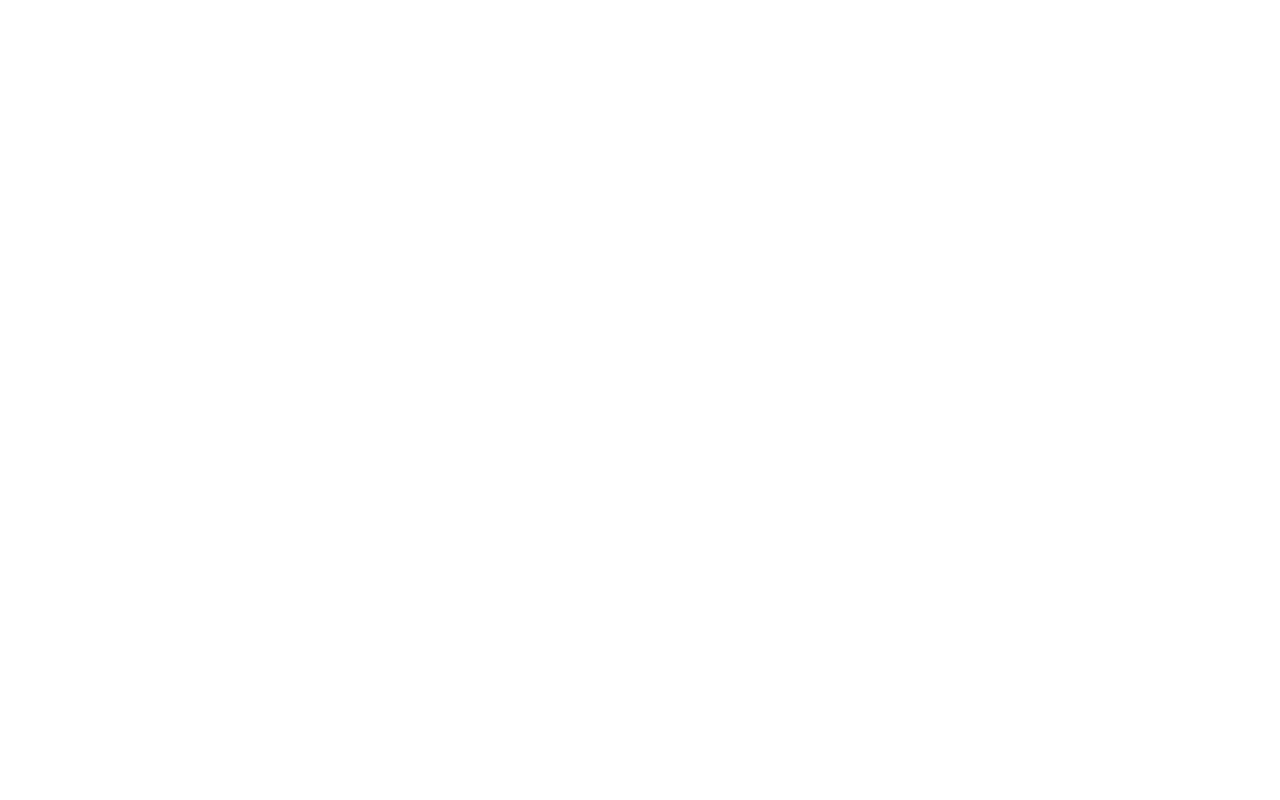
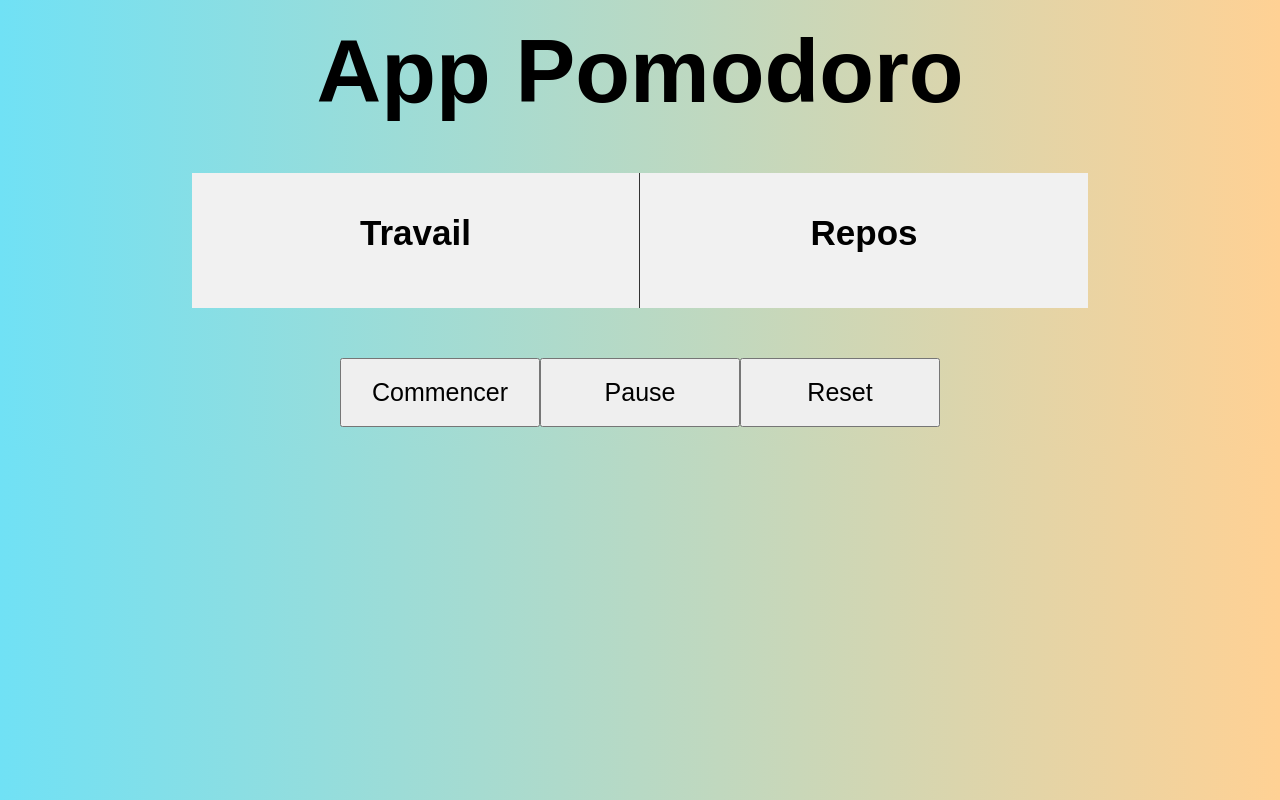
Before and after one commit to MajinM92160/App-Pomodoro, a plain HTML site: page index.html in a window 1280 px wide. Drawn offline with Linux system fonts and the light colour scheme.

Commit message:
HTML et CSS App Pomodoro

```diff
--- a/index.html
+++ b/index.html
@@ -8,6 +8,25 @@
 </head>
 <body>
 
+    <h1>App Pomodoro</h1>
+
+    <div class="affichage">
+        <div class="bloc travail">
+            <p>Travail</p>
+            <p class="affichageT"></p>
+        </div>
+        <div class="bloc pause">
+            <p>Repos</p>
+            <p class="affichageP"></p>
+        </div>
+    </div>
+
+    <div class="container-btns">
+        <button class="btn b1">Commencer</button>
+        <button class="btn b2">Pause</button>
+        <button class="btn b3">Reset</button>
+    </div>
+    <h2></h2>
     <script src="app.js"></script>
 </body>
 </html>
--- a/style.css
+++ b/style.css
@@ -8,3 +8,56 @@ body {
     background: linear-gradient(to right, #70e1f5, #ffd194);
     font-family: Arial, Helvetica, sans-serif;
 }
+
+h1 {
+    text-align: center;
+    font-size: 7vw;
+    margin: 20px 0px;
+}
+h2 {
+    text-align: center;
+    font-size: 2vw;
+    margin-top: 20px;
+}
+.affichage {
+    background: #f1f1f1;
+    margin: 50px auto;
+    width: 70%;
+    max-width: 900px;
+    min-width: 500px;
+    display: flex;
+}
+.bloc {
+    width: 50%;
+    display: flex;
+    justify-content: center;
+    align-items: center;
+    flex-direction: column;
+    font-size: 30px;
+    padding: 40px;
+}
+
+.bloc p:nth-child(1) {
+    font-weight: bold;
+    font-size: 35px;
+    margin-bottom: 15px;
+}
+.bloc:nth-child(1) {
+    border-right: 1px solid #333;
+}
+
+.container-btns {
+    margin: 0 auto;
+    width: 70%;
+    max-width: 900px;
+    min-width: 500px;
+    display: flex;
+    justify-content: center;
+}
+
+.btn {
+    display: block;
+    padding: 18px;
+    font-size: 25px;
+    width: 200px;
+}
```
